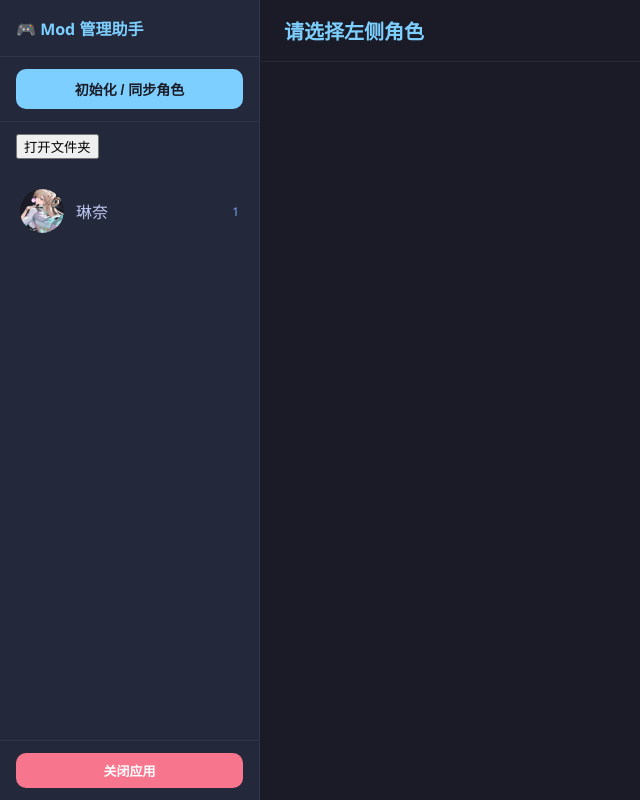
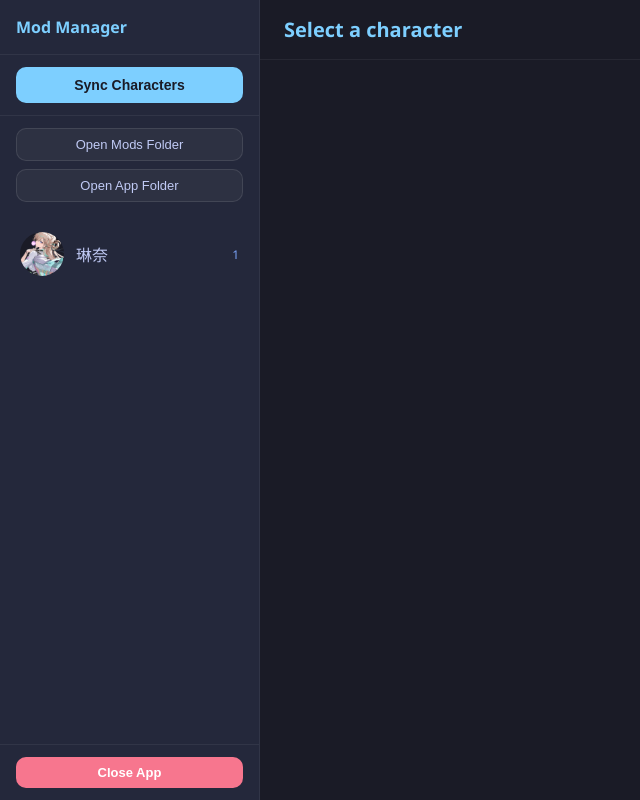
Before and after one commit to lbb2446/wwmodmanager, a Flask app: page / in a window 1280 px wide. Shown: the whole page, without its empty margins (0-640 px from the left). Run offline with Flask 2, Linux system fonts and the light colour scheme; parts of the project's set-up code (start-up, migrations or seed data) failed here and were passed over.

Commit message:
fix(packaging): fix dynamic paths, add open mods folder button, restore app window creation, enable console for debugging

```diff
--- a/app.py
+++ b/app.py
@@ -13,61 +13,53 @@ from flask import Flask, render_template, jsonify, request, send_file
 from urllib.parse import unquote, quote
 
 
-def _base_dir():
-    if getattr(sys, 'frozen', False):
+def is_frozen():
+    return getattr(sys, 'frozen', False)
+
+
+def get_exe_dir():
+    if is_frozen():
         return os.path.dirname(os.path.realpath(sys.executable))
-    return os.getcwd()
+    return os.path.dirname(os.path.abspath(__file__))
 
-def _resource_dir():
-    if getattr(sys, 'frozen', False):
+
+def get_base_dir():
+    return get_exe_dir()
+
+
+def get_mods_root():
+    return os.path.join(get_base_dir(), 'mods')
+
+
+def get_chars_img_dir():
+    return os.path.join(get_base_dir(), 'static', 'chars')
+
+
+def get_resource_dir():
+    if is_frozen():
         meipass = getattr(sys, '_MEIPASS', None)
         if meipass:
             return meipass
-        return os.path.dirname(os.path.realpath(sys.executable))
     return os.path.dirname(os.path.abspath(__file__))
 
-BASE_DIR = _base_dir()
-RESOURCE_DIR = _resource_dir()
-
-def _exe_dir():
-    if getattr(sys, 'frozen', False):
-        return os.path.dirname(os.path.realpath(sys.executable))
-    return BASE_DIR
 
 def _enforce_single_app_py():
-    base = BASE_DIR
-    paths = []
-    for root, dirs, files in os.walk(base):
-        if 'app.py' in files:
-            paths.append(os.path.join(root, 'app.py'))
-    if len(paths) != 1 or os.path.basename(paths[0]) != 'app.py':
-        print(f"Constraint violation: app.py must exist exactly once at repo root. Found: {paths}", file=sys.stderr)
-        sys.exit(1)
+    if not is_frozen():
+        base = get_base_dir()
+        paths = []
+        for root, dirs, files in os.walk(base):
+            if 'app.py' in files:
+                paths.append(os.path.join(root, 'app.py'))
+        if len(paths) != 1 or os.path.basename(paths[0]) != 'app.py':
+            print(f"Constraint violation: app.py must exist exactly once at repo root. Found: {paths}", file=sys.stderr)
+            sys.exit(1)
 
-def get_base_dir():
-    return _base_dir()
 
-def get_mods_root():
-    base_dir = get_base_dir()
-    return os.path.join(base_dir, 'mods')
+if is_frozen():
+    os.chdir(get_base_dir())
 
-def get_chars_img_dir():
-    base_dir = get_base_dir()
-    return os.path.join(base_dir, 'static', 'chars')
-
-def get_resource_dir():
-    return _resource_dir()
-
-MODS_ROOT = get_mods_root()
-CHARS_IMG_DIR = get_chars_img_dir()
-
-if getattr(sys, 'frozen', False):
-    os.chdir(BASE_DIR)
-
-mods_root = get_mods_root()
-chars_img_dir = get_chars_img_dir()
-os.makedirs(mods_root, exist_ok=True)
-os.makedirs(chars_img_dir, exist_ok=True)
+os.makedirs(get_mods_root(), exist_ok=True)
+os.makedirs(get_chars_img_dir(), exist_ok=True)
 
 app = Flask(__name__,
     template_folder=os.path.join(get_resource_dir(), 'templates'),
@@ -86,7 +78,7 @@ def cleanup_on_exit():
     server_shutdown = True
     print("Cleaning up resources...")
 
-if not getattr(sys, 'frozen', False):
+if not is_frozen():
     signal.signal(signal.SIGINT, signal_handler)
     signal.signal(signal.SIGTERM, signal_handler)
 atexit.register(cleanup_on_exit)
@@ -116,6 +108,18 @@ def find_preview_path(dir_path):
 @app.route('/')
 def index():
     return render_template('index.html')
+
+@app.route('/api/debug_info', methods=['GET'])
+def debug_info():
+    return jsonify({
+        "is_frozen": is_frozen(),
+        "exe_dir": get_exe_dir(),
+        "base_dir": get_base_dir(),
+        "mods_root": get_mods_root(),
+        "chars_img_dir": get_chars_img_dir(),
+        "resource_dir": get_resource_dir(),
+        "cwd": os.getcwd(),
+    })
 
 @app.route('/api/chars', methods=['GET'])
 def get_chars():
@@ -278,7 +282,7 @@ def shutdown_server():
 @app.route('/api/open_exe_folder', methods=['POST'])
 def open_exe_folder():
     try:
-        target_dir = _exe_dir()
+        target_dir = get_exe_dir()
         if not os.path.isdir(target_dir):
             return jsonify({"status": "error", "message": "Directory not found"}), 404
         if sys.platform.startswith('win'):
@@ -293,9 +297,27 @@ def open_exe_folder():
     except Exception as e:
         return jsonify({"status": "error", "message": str(e)}), 500
 
-if not getattr(sys, 'frozen', False):
+@app.route('/api/open_mods_folder', methods=['POST'])
+def open_mods_folder():
+    try:
+        target_dir = get_mods_root()
+        if not os.path.isdir(target_dir):
+            os.makedirs(target_dir, exist_ok=True)
+        if sys.platform.startswith('win'):
+            os.startfile(target_dir)
+        else:
+            import platform
+            if platform.system() == 'Darwin':
+                subprocess.Popen(['open', target_dir])
+            else:
+                subprocess.Popen(['xdg-open', target_dir])
+        return jsonify({"status": "success", "path": target_dir})
+    except Exception as e:
+        return jsonify({"status": "error", "message": str(e)}), 500
+
+if not is_frozen():
     @app.route('/debug/info')
-    def debug_info():
+    def debug_info_dev():
         import platform
         import flask
         return jsonify({
@@ -320,12 +342,55 @@ if not getattr(sys, 'frozen', False):
             })
         return jsonify(routes)
 
+def create_app_window(url):
+    edge_paths = [
+        os.path.join(os.environ.get('PROGRAMFILES(X86)', ''), 'Microsoft', 'Edge', 'Application', 'msedge.exe'),
+        os.path.join(os.environ.get('PROGRAMFILES', ''), 'Microsoft', 'Edge', 'Application', 'msedge.exe'),
+    ]
+    edge_exe = None
+    for path in edge_paths:
+        if os.path.exists(path):
+            edge_exe = path
+            break
+
+    chrome_paths = [
+        os.path.join(os.environ.get('PROGRAMFILES(X86)', ''), 'Google', 'Chrome', 'Application', 'chrome.exe'),
+        os.path.join(os.environ.get('PROGRAMFILES', ''), 'Google', 'Chrome', 'Application', 'chrome.exe'),
+    ]
+    chrome_exe = None
+    for path in chrome_paths:
+        if os.path.exists(path):
+            chrome_exe = path
+            break
+
+    if edge_exe:
+        subprocess.Popen([
+            edge_exe,
+            '--app=' + url,
+            '--window-size=1400,900',
+            '--disable-extensions',
+            '--disable-infobars',
+        ])
+        return True
+    elif chrome_exe:
+        subprocess.Popen([
+            chrome_exe,
+            '--app=' + url,
+            '--window-size=1400,900',
+            '--disable-extensions',
+        ])
+        return True
+    return False
+
 if __name__ == '__main__':
-    DEBUG = False
+    _enforce_single_app_py()
+
+    DEBUG = not is_frozen()
     port = 5000
+
     def run_server():
         global server_shutdown
-        if getattr(sys, 'frozen', False):
+        if is_frozen():
             import waitress
             try:
                 waitress.serve(app, host='127.0.0.1', port=port, threads=4)
@@ -339,15 +404,34 @@ if __name__ == '__main__':
                 app.run(host='127.0.0.1', port=port, debug=True, use_reloader=True)
             else:
                 app.run(host='127.0.0.1', port=port, debug=False, use_reloader=False)
+
     def create_window():
-        try:
-            import time, webbrowser
-            url = f'http://127.0.0.1:{port}'
-            time.sleep(1)
+        url = f'http://127.0.0.1:{port}'
+        wait_time = 2.0 if is_frozen() else 1.0
+        time.sleep(wait_time)
+
+        max_retries = 10
+        for i in range(max_retries):
+            try:
+                response = requests.get(url, timeout=1)
+                if response.status_code == 200:
+                    break
+            except:
+                if i == max_retries - 1:
+                    import webbrowser
+                    webbrowser.open(url)
+                    return
+                time.sleep(0.5)
+
+        if is_frozen():
+            if not create_app_window(url):
+                import webbrowser
+                webbrowser.open(url)
+        else:
+            import webbrowser
             webbrowser.open(url)
-        except Exception:
-            pass
-    if not getattr(sys, 'frozen', False) and DEBUG:
+
+    if not is_frozen() and DEBUG:
         run_server()
     else:
         server_thread = threading.Thread(target=run_server, daemon=False)
--- a/templates/index.html
+++ b/templates/index.html
@@ -3,7 +3,7 @@
 <head>
     <meta charset="UTF-8">
     <meta name="viewport" content="width=device-width, initial-scale=1.0">
-    <title>游戏 Mod 管理助手</title>
+    <title>Mod Manager</title>
     <style>
         :root {
             --bg: #1a1b26;
@@ -57,6 +57,25 @@
         }
         #syncBtn:hover { filter: brightness(1.1); }
         #syncBtn:disabled { opacity: 0.7; cursor: not-allowed; }
+        #folderActions {
+            padding: 12px 16px;
+            border-top: 1px solid rgba(255,255,255,.06);
+            display: flex;
+            flex-direction: column;
+            gap: 8px;
+        }
+        .folder-btn {
+            width: 100%;
+            padding: 8px 16px;
+            background: var(--surface-hover);
+            color: var(--text);
+            border: 1px solid rgba(255,255,255,.1);
+            border-radius: var(--radius);
+            font-weight: 500;
+            cursor: pointer;
+            font-size: 13px;
+        }
+        .folder-btn:hover { filter: brightness(1.1); background: var(--accent); color: var(--bg); }
         #shutdownWrap {
             padding: 12px 16px;
             border-top: 1px solid rgba(255,255,255,.06);
@@ -242,38 +261,38 @@
 <body>
 
 <div id="sidebar">
-    <h1>🎮 Mod 管理助手</h1>
+    <h1>Mod Manager</h1>
     <div id="syncWrap">
-        <button id="syncBtn" type="button" onclick="syncChars()">初始化 / 同步角色</button>
+        <button id="syncBtn" type="button" onclick="syncChars()">Sync Characters</button>
     </div>
-    <div id="openFolderWrap" style="padding: 12px 16px; border-top: 1px solid rgba(255,255,255,.06);">
-        <button id="openFolderBtn" type="button" onclick="openExeFolder()">打开文件夹</button>
+    <div id="folderActions">
+        <button class="folder-btn" type="button" onclick="openModsFolder()">Open Mods Folder</button>
+        <button class="folder-btn" type="button" onclick="openExeFolder()">Open App Folder</button>
     </div>
     <div id="charList"></div>
     <div id="shutdownWrap">
-        <button id="shutdownBtn" type="button" onclick="shutdownApp()">关闭应用</button>
+        <button id="shutdownBtn" type="button" onclick="shutdownApp()">Close App</button>
     </div>
 </div>
 
 <div id="main">
     <div id="mainHead">
-        <h2 id="currentChar">请选择左侧角色</h2>
+        <h2 id="currentChar">Select a character</h2>
         <div id="batchActions" class="batch-actions">
-            <button type="button" class="btn-enable" onclick="batchToggle('enable_all')">全部启用</button>
-            <button type="button" class="btn-disable" onclick="batchToggle('disable_all')">全部禁用</button>
+            <button type="button" class="btn-enable" onclick="batchToggle('enable_all')">Enable All</button>
+            <button type="button" class="btn-disable" onclick="batchToggle('disable_all')">Disable All</button>
         </div>
     </div>
     <div id="modList"></div>
     <div id="emptyState" style="display:none;">
-        <p>该角色下暂无 Mod，或尚未选择角色。</p>
-        <p>可将 Mod 文件夹放入对应角色目录，或先点击「初始化/同步角色」从接口拉取角色列表。</p>
+        <p>No mods for this character.</p>
+        <p>Place mod folders in the character directory, or click "Sync Characters" first.</p>
     </div>
 </div>
 
 <script>
     let selectedChar = null;
 
-    // 页面加载时拉取角色列表
     document.addEventListener('DOMContentLoaded', loadChars);
 
     async function loadChars() {
@@ -283,7 +302,7 @@
             const chars = await res.json();
             listEl.innerHTML = '';
             if (chars.length === 0) {
-                listEl.innerHTML = '<p style="padding:12px;color:var(--text-dim);font-size:13px;">暂无角色，请先点击「初始化/同步角色」</p>';
+                listEl.innerHTML = '<p style="padding:12px;color:var(--text-dim);font-size:13px;">No characters. Click "Sync Characters" first.</p>';
                 return;
             }
             chars.forEach(function (c) {
@@ -299,7 +318,7 @@
                 listEl.appendChild(div);
             });
         } catch (e) {
-            listEl.innerHTML = '<p style="padding:12px;color:var(--red);">加载失败</p>';
+            listEl.innerHTML = '<p style="padding:12px;color:var(--red);">Load failed</p>';
         }
     }
 
@@ -312,7 +331,7 @@
     async function syncChars() {
         const btn = document.getElementById('syncBtn');
         btn.disabled = true;
-        btn.textContent = '同步中…';
+        btn.textContent = 'Syncing...';
         try {
             const res = await fetch('/api/sync_chars', { method: 'POST' });
             const text = await res.text();
@@ -320,20 +339,20 @@
             try {
                 data = JSON.parse(text);
             } catch (_) {
-                alert('服务器返回异常：' + (res.ok ? '非 JSON' : 'HTTP ' + res.status));
+                alert('Server error: ' + (res.ok ? 'Invalid JSON' : 'HTTP ' + res.status));
                 return;
             }
             if (data.status === 'success') {
                 await loadChars();
-                alert('同步完成，共 ' + data.count + ' 个角色');
+                alert('Sync complete: ' + data.count + ' characters');
             } else {
-                alert('同步失败：' + (data.message || '未知错误'));
+                alert('Sync failed: ' + (data.message || 'Unknown error'));
             }
         } catch (e) {
-            alert('请求失败：' + e.message);
+            alert('Request failed: ' + e.message);
         } finally {
             btn.disabled = false;
-            btn.textContent = '初始化 / 同步角色';
+            btn.textContent = 'Sync Characters';
         }
     }
 
@@ -345,7 +364,7 @@
         setActiveChar(charName);
 
         const container = document.getElementById('modList');
-        container.innerHTML = '<p style="color:var(--text-dim);">加载中…</p>';
+        container.innerHTML = '<p style="color:var(--text-dim);">Loading...</p>';
         try {
             const res = await fetch('/api/get_mods?char=' + encodeURIComponent(charName));
             const mods = await res.json();
@@ -359,16 +378,16 @@
                 card.className = 'mod-card' + (mod.disabled ? ' disabled' : '');
                 const action = mod.disabled ? 'enable' : 'disable';
                 const btnClass = mod.disabled ? 'enable' : 'disable';
-                const btnText = mod.disabled ? '启用' : '禁用';
+                const btnText = mod.disabled ? 'Enable' : 'Disable';
                 const previewHtml = mod.preview_url
                     ? '<img src="' + mod.preview_url + '" alt="" loading="lazy">'
-                    : '<span class="placeholder">无预览图</span>';
+                    : '<span class="placeholder">No preview</span>';
                 card.innerHTML =
                     '<div class="preview-wrap">' + previewHtml + '</div>' +
                     '<div class="info">' +
                     '<div class="clean-name">' + escapeHtml(mod.clean_name) + '</div>' +
                     '<div class="status-row">' +
-                    '<span><span class="status-dot ' + (mod.disabled ? 'off' : 'on') + '"></span>' + (mod.disabled ? '未启用' : '已启用') + '</span>' +
+                    '<span><span class="status-dot ' + (mod.disabled ? 'off' : 'on') + '"></span>' + (mod.disabled ? 'Disabled' : 'Enabled') + '</span>' +
                     '</div>' +
                     '<button type="button" class="toggle-btn ' + btnClass + '" data-path="' + escapeHtml(mod.path) + '" data-action="' + action + '">' + btnText + '</button>' +
                     '</div>';
@@ -378,7 +397,7 @@
                 container.appendChild(card);
             });
         } catch (e) {
-            container.innerHTML = '<p style="color:var(--red);">加载失败</p>';
+            container.innerHTML = '<p style="color:var(--red);">Load failed</p>';
         }
     }
 
@@ -400,16 +419,16 @@
             if (data.status === 'success') {
                 loadMods(selectedChar);
             } else {
-                alert(data.message || '操作失败');
+                alert(data.message || 'Operation failed');
             }
         } catch (e) {
-            alert('请求失败：' + e.message);
+            alert('Request failed: ' + e.message);
         }
     }
 
     async function batchToggle(action) {
         if (!selectedChar) return;
-        if (!confirm(action === 'enable_all' ? '确定全部启用？' : '确定全部禁用？')) return;
+        if (!confirm(action === 'enable_all' ? 'Enable all mods?' : 'Disable all mods?')) return;
         try {
             const res = await fetch('/api/toggle', {
                 method: 'POST',
@@ -420,19 +439,19 @@
             if (data.status === 'success') {
                 loadMods(selectedChar);
             } else {
-                alert(data.message || '操作失败');
+                alert(data.message || 'Operation failed');
             }
         } catch (e) {
-            alert('请求失败：' + e.message);
+            alert('Request failed: ' + e.message);
         }
     }
 
     async function shutdownApp() {
-        if (!confirm('确定要关闭 Mod 管理器吗？\n\n所有未保存的操作将会丢失。')) return;
+        if (!confirm('Close Mod Manager?\n\nUnsaved changes will be lost.')) return;
 
         const btn = document.getElementById('shutdownBtn');
         btn.disabled = true;
-        btn.textContent = '关闭中...';
+        btn.textContent = 'Closing...';
 
         try {
             const res = await fetch('/api/shutdown', {
@@ -443,20 +462,19 @@
             const data = await res.json();
 
             if (data.status === 'shutting_down') {
-                // 服务器正在关闭，关闭浏览器窗口
-                alert('应用正在关闭...');
-                setTimeout(() => {
+                alert('Closing application...');
+                setTimeout(function() {
                     window.close();
                 }, 1000);
             } else {
-                alert('关闭失败：' + (data.message || '未知错误'));
+                alert('Close failed: ' + (data.message || 'Unknown error'));
                 btn.disabled = false;
-                btn.textContent = '关闭应用';
+                btn.textContent = 'Close App';
             }
         } catch (e) {
-            alert('请求失败：' + e.message);
+            alert('Request failed: ' + e.message);
             btn.disabled = false;
-            btn.textContent = '关闭应用';
+            btn.textContent = 'Close App';
         }
     }
 
@@ -468,14 +486,27 @@ async function openExeFolder() {
                 body: JSON.stringify({})
             });
             const data = await res.json();
-        if (data.status === 'success') {
-            // 浏览器端无法直接确认已打开文件夹，但服务器端已请求打开
-            console.log('打开文件夹请求已发送，路径:', data.path);
-        } else {
-            alert('打开文件夹失败：' + (data.message || '未知错误'));
+            if (data.status !== 'success') {
+                alert('Failed to open folder: ' + (data.message || 'Unknown error'));
             }
         } catch (e) {
-        alert('打开文件夹请求失败：' + e.message);
+            alert('Request failed: ' + e.message);
+        }
+    }
+
+    async function openModsFolder() {
+        try {
+            const res = await fetch('/api/open_mods_folder', {
+                method: 'POST',
+                headers: { 'Content-Type': 'application/json' },
+                body: JSON.stringify({})
+            });
+            const data = await res.json();
+            if (data.status !== 'success') {
+                alert('Failed to open folder: ' + (data.message || 'Unknown error'));
+            }
+        } catch (e) {
+            alert('Request failed: ' + e.message);
         }
     }
 </script>
```
Also changed, not shown: 1 other file. Lines whose indentation alone changed are shown as unchanged.
